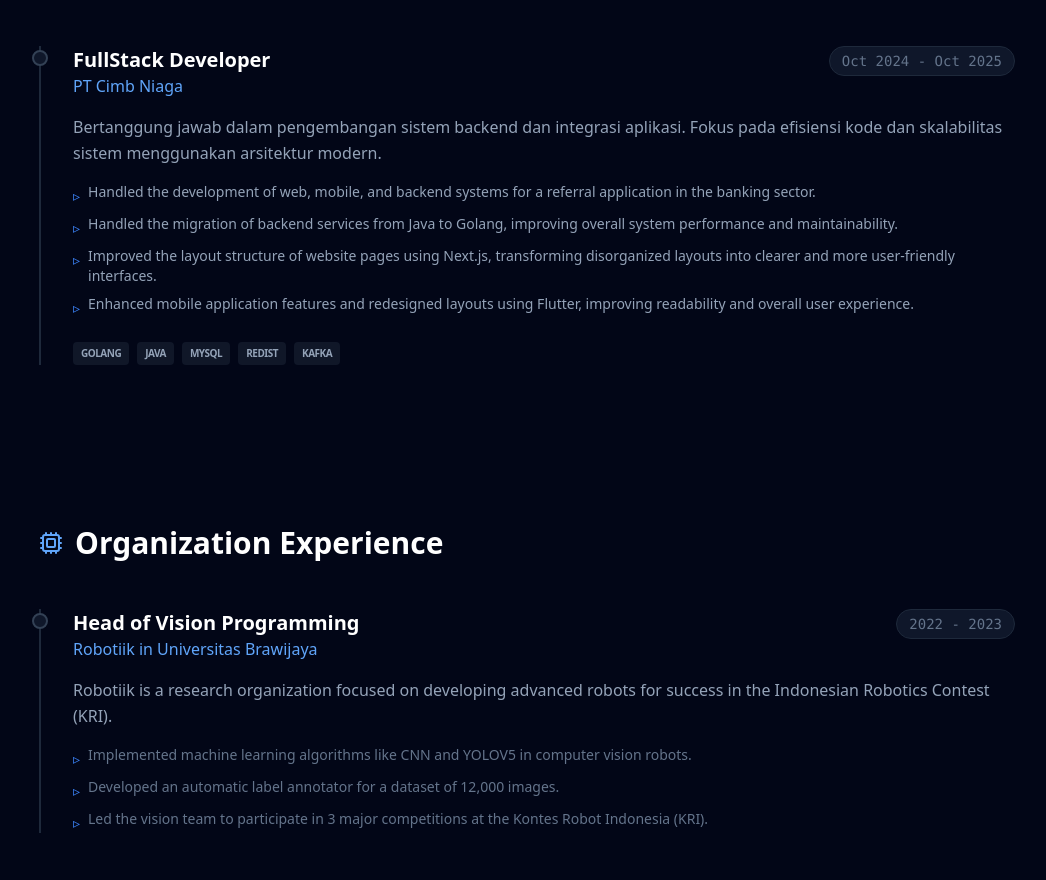
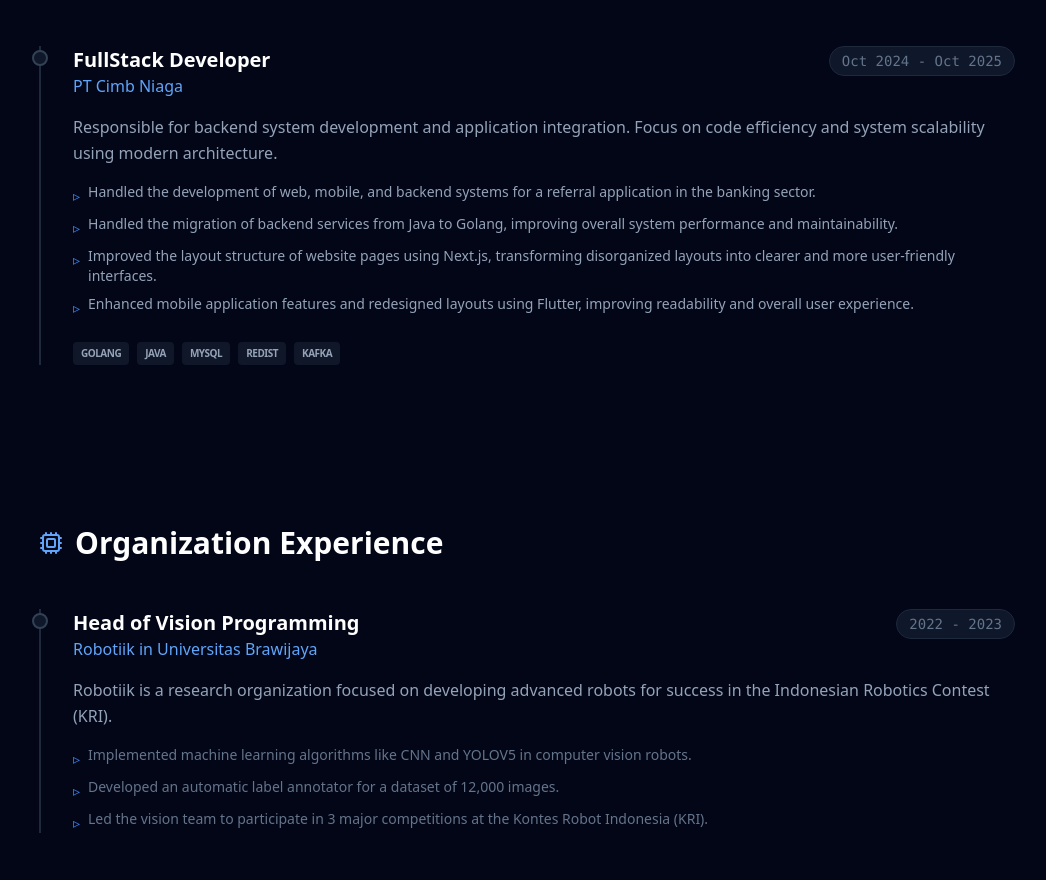
Before and after one commit to RIFFMBR20/my-portfolio-v2, a React (Create React App) app: page / in a window 1280 px wide. Shown: the part 1116-1996 px from the top of the page, without its empty margins (113-1159 px from the left). Built offline with nearby package versions, Linux system fonts and the light colour scheme.

Commit message:
fix text

```diff
--- a/src/App.js
+++ b/src/App.js
@@ -227,8 +227,7 @@ const Portfolio = () => {
                             </div>
 
                             <p className="text-slate-400 mb-4 leading-relaxed">
-                                Bertanggung jawab dalam pengembangan sistem backend dan integrasi aplikasi. Fokus pada
-                                efisiensi kode dan skalabilitas sistem menggunakan arsitektur modern.
+                                Responsible for backend system development and application integration. Focus on code efficiency and system scalability using modern architecture.
                             </p>
 
                             <ul className="space-y-2 mb-6">
```
